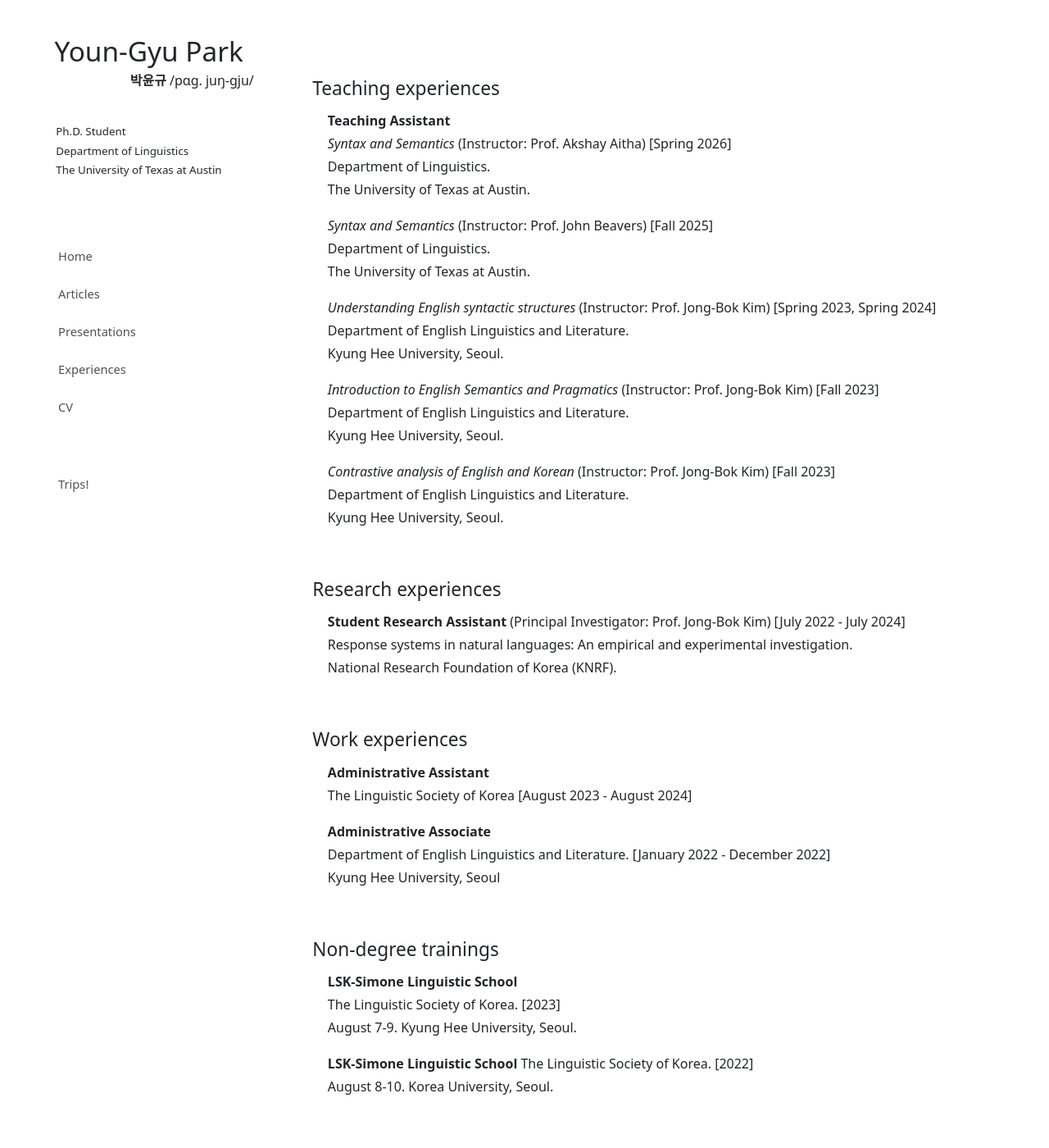
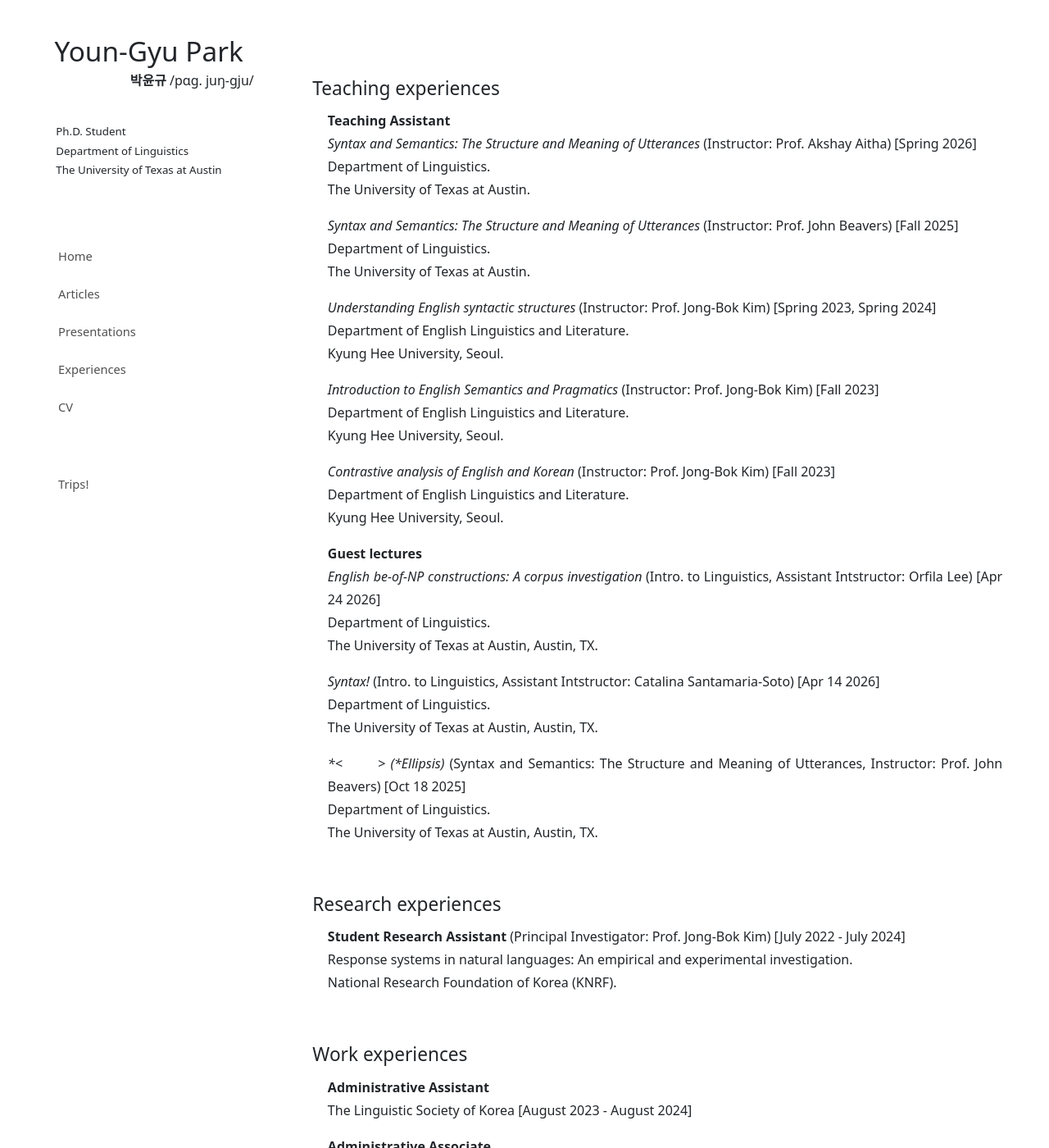
Before and after one commit to youngyu-park/youngyu-park.github.io, a Jekyll site: the page built from data/experiences.md, in a window 1280 px wide and 1400 px high. Shown: the whole window at 82% size. Built offline with Jekyll 4.4.1, drawn with Linux system fonts in a browser that asks for light colours.

Commit message:
guest lecture

```diff
--- a/data/experiences.md
+++ b/data/experiences.md
@@ -7,11 +7,11 @@ style: main
 ## Teaching experiences
 
 **Teaching Assistant**<br>
-*Syntax and Semantics* (Instructor: Prof. Akshay Aitha) [Spring 2026]<br>
+*Syntax and Semantics: The Structure and Meaning of Utterances* (Instructor: Prof. Akshay Aitha) [Spring 2026]<br>
 Department of Linguistics.<br>
 The University of Texas at Austin.<br>
 
-*Syntax and Semantics* (Instructor: Prof. John Beavers) [Fall 2025]<br>
+*Syntax and Semantics: The Structure and Meaning of Utterances* (Instructor: Prof. John Beavers) [Fall 2025]<br>
 Department of Linguistics.<br>
 The University of Texas at Austin.<br>
 
@@ -26,6 +26,21 @@ Kyung Hee University, Seoul.<br>
 *Contrastive analysis of English and Korean* (Instructor: Prof. Jong-Bok Kim) [Fall 2023]<br>
 Department of English Linguistics and Literature.<br>
 Kyung Hee University, Seoul.<br>
+
+
+**Guest lectures**<br>
+*English be-of-NP constructions: A corpus investigation* (Intro. to Linguistics, Assistant Intstructor: Orfila Lee) [Apr 24 2026]<br>
+Department of Linguistics.<br>
+The University of Texas at Austin, Austin, TX.<br>
+
+*Syntax!* (Intro. to Linguistics, Assistant Intstructor: Catalina Santamaria-Soto) [Apr 14 2026]<br>
+Department of Linguistics.<br>
+The University of Texas at Austin, Austin, TX.<br>
+
+*\*< &nbsp; &nbsp; &nbsp; > (\*Ellipsis)* (Syntax and Semantics: The Structure and Meaning of Utterances, Instructor: Prof. John Beavers) [Oct 18 2025]<br>
+Department of Linguistics.<br>
+The University of Texas at Austin, Austin, TX.<br>
+
 
 <br>
 ## Research experiences<br>
```
